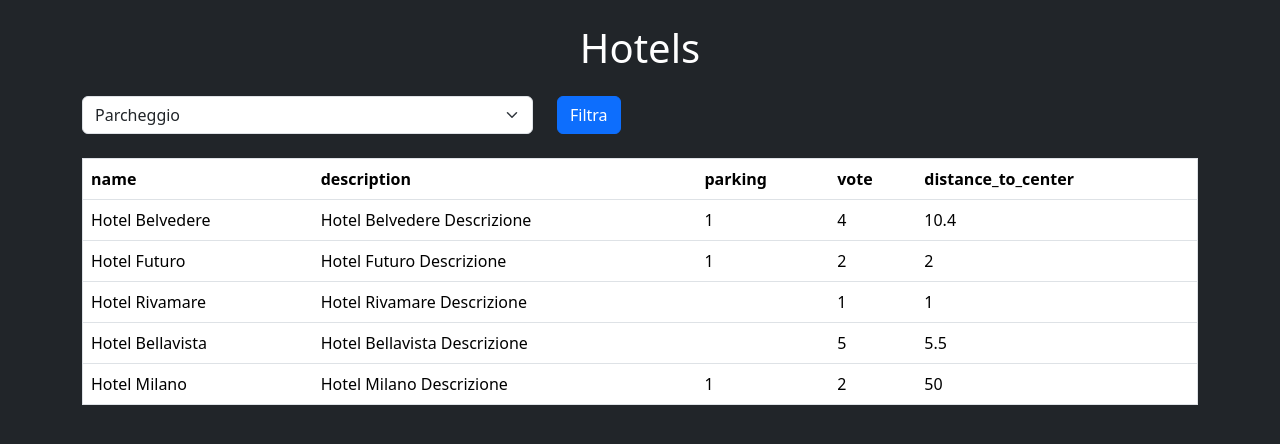
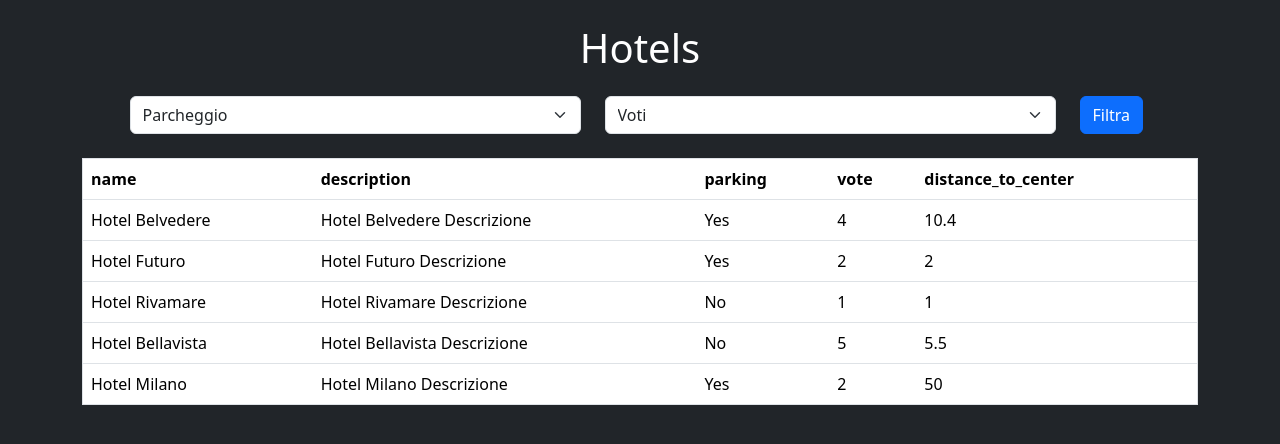
Before and after one commit to Drew0004/php-hotel, a PHP site: page / in a window 1280 px wide. Shown: the top 444 px of the page. Run offline with PHP 8.4, Linux system fonts and the light colour scheme.

Commit message:
start bonus 2

```diff
--- a/index.php
+++ b/index.php
@@ -43,8 +43,11 @@
 
     $result = null;
 
-    if(isset($_GET['parking'])) {
+    if((isset($_GET['parking']))) {
         $result = $_GET['parking'];
+    }else if(isset($_GET['rating'])){
+        $result = $_GET['rating'];
+        intval($result);
     }
 
     if(isset($result)){
@@ -52,7 +55,7 @@
         $filterHotels = [];
 
         foreach ($hotels as $singleHotel){
-            if(($result == 'Yes') && ($singleHotel['parking'] == true)){
+            if(($result == 'Yes') && ($singleHotel['parking'] == true) && ($result >= $singleHotel['vote'] )){
                 $filterHotels[] = $singleHotel;
             }else if(($result == 'No') && ($singleHotel['parking'] == false)){
                 $filterHotels[] = $singleHotel;
@@ -82,13 +85,24 @@
 
             <!-- Sezione form -->
             <form action="./index.php" method="get">
-                <div class="row">
+                <div class="row justify-content-center">
 
                     <div class="col-5">
                         <select class="form-select" aria-label="Default select example" name="parking">
                             <option selected value="0">Parcheggio</option>
                             <option value="Yes">Si</option>
                             <option value="No">No</option>
+                        </select>
+                    </div>
+
+                    <div class="col-5">
+                        <select class="form-select" aria-label="Default select example" name="rating">
+                            <option selected value="0">Voti</option>
+                            <?php
+                                for($i = 1; $i <= 5; $i++){
+                                    echo '<option value="'.$i.'">'.$i.'</option>';
+                                }
+                            ?>
                         </select>
                     </div>
 
@@ -125,7 +139,11 @@
                         <?php
                             echo '<td>'.$singleHotel['name'].'</td>';
                             echo '<td>'.$singleHotel['description'].'</td>';
-                            echo '<td>'.$singleHotel['parking'].'</td>';
+                            if($singleHotel['parking'] == true){
+                                echo '<td>Yes</td>';
+                            }elseif($singleHotel['parking'] == false){
+                                echo '<td>No</td>';
+                            }
                             echo '<td>'.$singleHotel['vote'].'</td>';
                             echo '<td>'.$singleHotel['distance_to_center'].'</td>';
                         ?>
```
Also changed, not shown: README.md.
